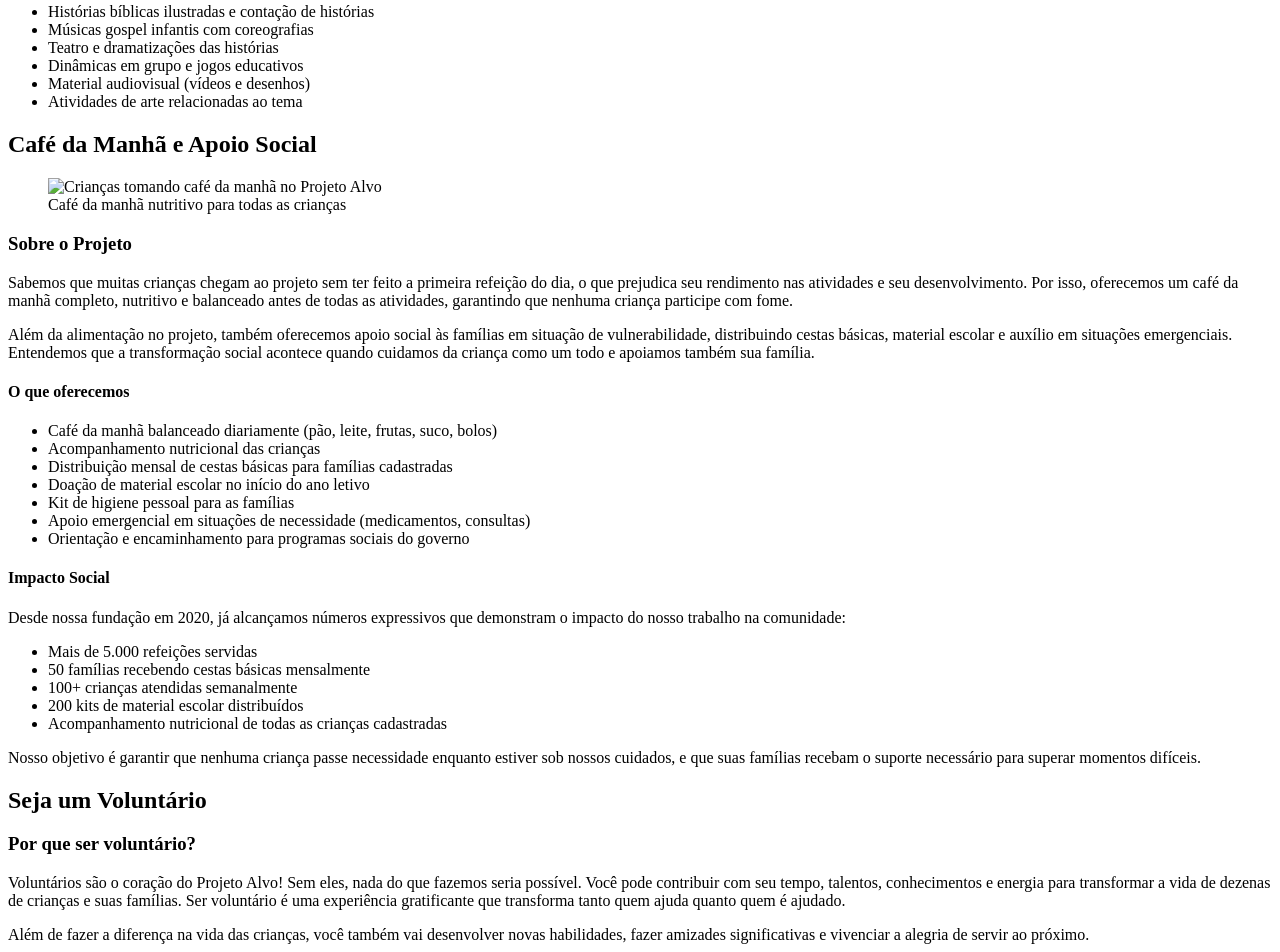
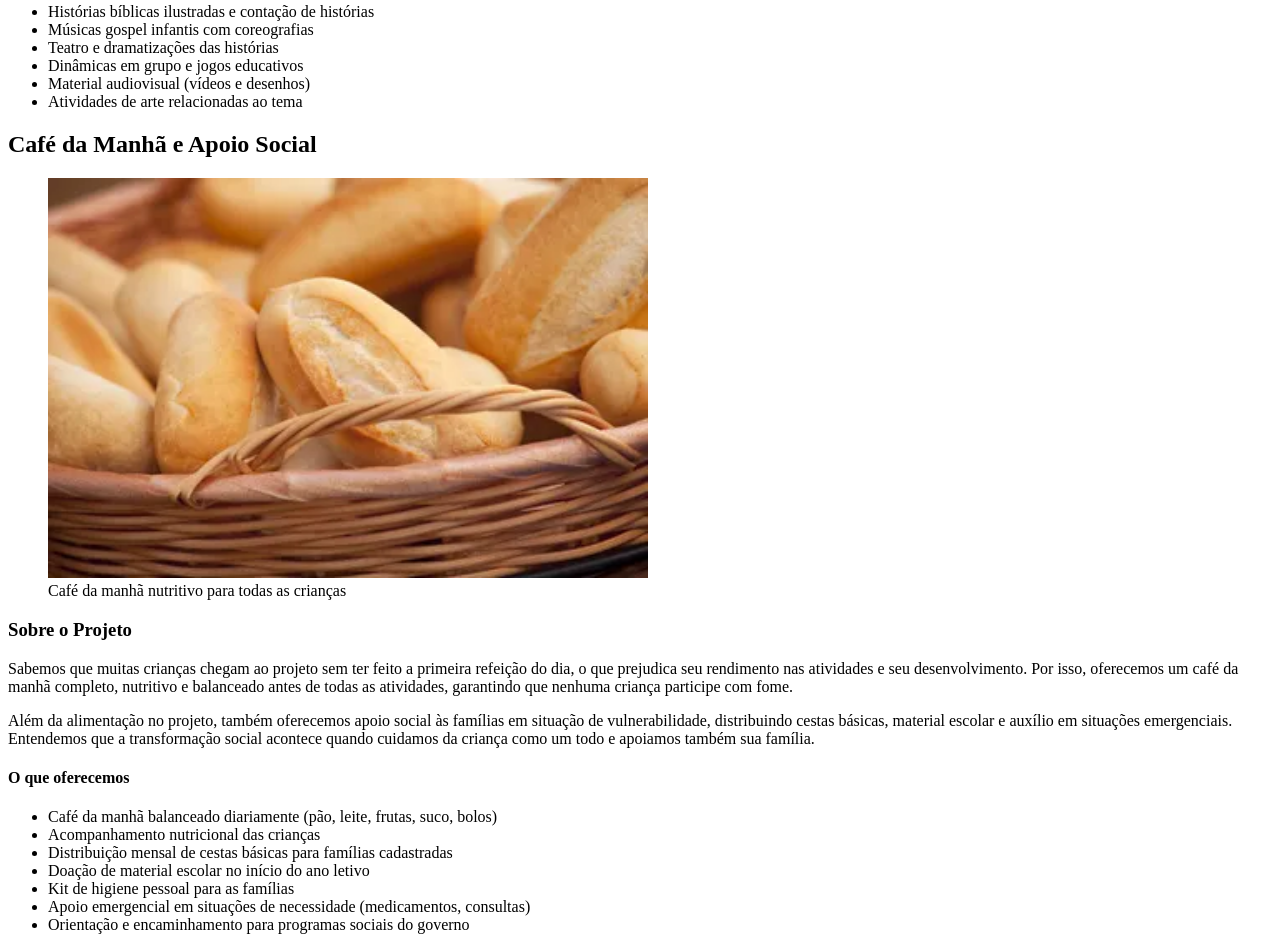
Before and after one commit to zQuiasNascimento/Projeto-Alvo, a plain HTML site: page projetos.html in a window 1280 px wide. Shown: the part 2327-3279 px from the top of the page. Drawn offline with Linux system fonts and the light colour scheme.

Commit message:
projetos.html

```diff
--- a/projetos.html
+++ b/projetos.html
@@ -136,7 +136,7 @@
         <section>
             <h2>Café da Manhã e Apoio Social</h2>
             <figure>
-                <img src="imagens/projeto-cafe.jpg" width="600" height="400" alt="Crianças tomando café da manhã no Projeto Alvo">
+                <img src="imagens/Café da manhã.png" width="600" height="400" alt="café da manhã no Projeto Alvo">
                 <figcaption>Café da manhã nutritivo para todas as crianças</figcaption>
             </figure>
 
```
